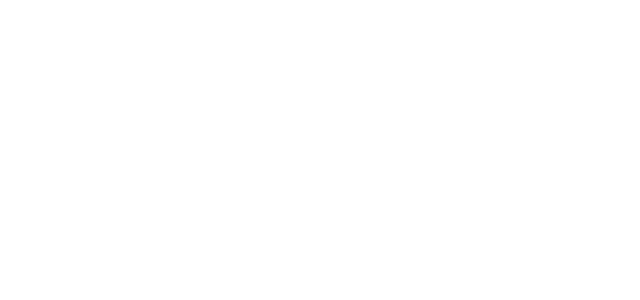
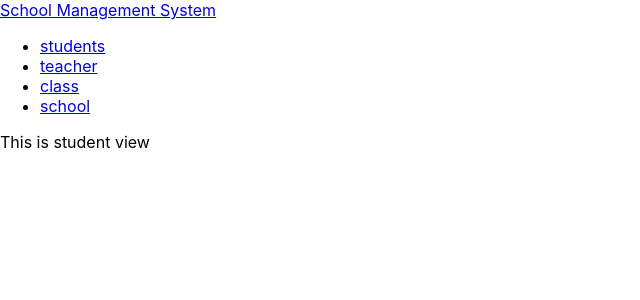
Before and after one commit to bijaylaxmibehera/school-management-system, a React (Create React App) app: page /students in a window 1280 px wide. Shown: the top 300 px of the page, without its empty margins (0-640 px from the left). Built offline with nearby package versions, Linux system fonts and the light colour scheme.

Commit message:
feat: add navbar

```diff
--- a/src/App.js
+++ /dev/null
@@ -1,12 +0,0 @@
-import React from 'react';
-import './App.css';
-
-function App() {
-  return (
-    <div className="App">
-
-    </div>
-  );
-}
-
-export default App;
--- /dev/null
+++ b/src/App.jsx
@@ -0,0 +1,47 @@
+import React from 'react';
+import { Routes,Route,NavLink } from 'react-router-dom';
+import { StudentView } from './components/StudentView';
+import { TeacherView } from './components/TeacherView';
+import { SchoolView } from './components/SchoolView';
+import { ClassView } from './components/ClassView';
+import './App.css';
+import { Home } from './components/Home';
+
+function App() {
+  return (
+    <div className="App">
+      <div>
+        <div>
+          <NavLink to="/">School Management System</NavLink>
+        </div>
+        <nav>
+          <ul>
+            <li>
+              <NavLink to="/students">students</NavLink>
+            </li>
+            <li>
+              <NavLink to="/teacher">teacher</NavLink>
+            </li>
+            <li>
+              <NavLink to="/classes">class</NavLink>
+            </li>
+            <li>
+              <NavLink to="/school">school</NavLink>
+            </li>
+          </ul>
+        </nav>
+      </div>
+
+      <Routes>
+        <Route path='/' element={<Home/>}/>
+        <Route path='/students' element={<StudentView/>}/>
+        <Route path='/teacher' element={<TeacherView/>}/>
+        <Route path='/classes' element={<ClassView/>}/>
+        <Route path='/school' element={<SchoolView/>}/>
+
+      </Routes>
+    </div>
+  );
+}
+
+export default App;
--- /dev/null
+++ b/src/components/ClassView.jsx
@@ -0,0 +1,9 @@
+import React from "react";
+
+export const ClassView = () => {
+  return (
+    <>
+      <p>This is class view.</p>
+    </>
+  );
+};
--- /dev/null
+++ b/src/components/Home.jsx
@@ -0,0 +1,9 @@
+import React from "react";
+
+export const Home = () => {
+  return (
+    <>
+      <p>This is home page.</p>
+    </>
+  );
+};
--- /dev/null
+++ b/src/components/SchoolView.jsx
@@ -0,0 +1,9 @@
+import React from "react";
+
+export const SchoolView = () => {
+  return (
+    <>
+      <p>This is school view</p>
+    </>
+  );
+};
--- /dev/null
+++ b/src/components/StudentView.jsx
@@ -0,0 +1,9 @@
+import React from "react";
+
+export const StudentView=()=>{
+    return (
+        <>
+        <p>This is student view</p>
+        </>
+    )
+}
--- /dev/null
+++ b/src/components/TeacherView.jsx
@@ -0,0 +1,9 @@
+import React from "react";
+
+export const TeacherView = () => {
+  return (
+    <>
+      <p>This is teacher view</p>
+    </>
+  );
+};
--- a/src/index.js
+++ b/src/index.js
@@ -1,23 +1,26 @@
-import React from 'react';
-import { createRoot } from 'react-dom/client';
-import { Provider } from 'react-redux';
-import { store } from './app/store';
-import App from './App';
-import reportWebVitals from './reportWebVitals';
-import './index.css';
+import React from 'react'
+import { createRoot } from 'react-dom/client'
+import { Provider } from 'react-redux'
+import { BrowserRouter as Router } from 'react-router-dom'
+import { store } from './app/store'
+import App from './App'
+import reportWebVitals from './reportWebVitals'
+import './index.css'
 
-const container = document.getElementById('root');
-const root = createRoot(container);
+const container = document.getElementById('root')
+const root = createRoot(container)
 
 root.render(
   <React.StrictMode>
     <Provider store={store}>
-      <App />
+      <Router>
+        <App />
+      </Router>
     </Provider>
   </React.StrictMode>
-);
+)
 
 // If you want to start measuring performance in your app, pass a function
 // to log results (for example: reportWebVitals(console.log))
 // or send to an analytics endpoint. Learn more: https://bit.ly/CRA-vitals
-reportWebVitals();
+reportWebVitals()
```
